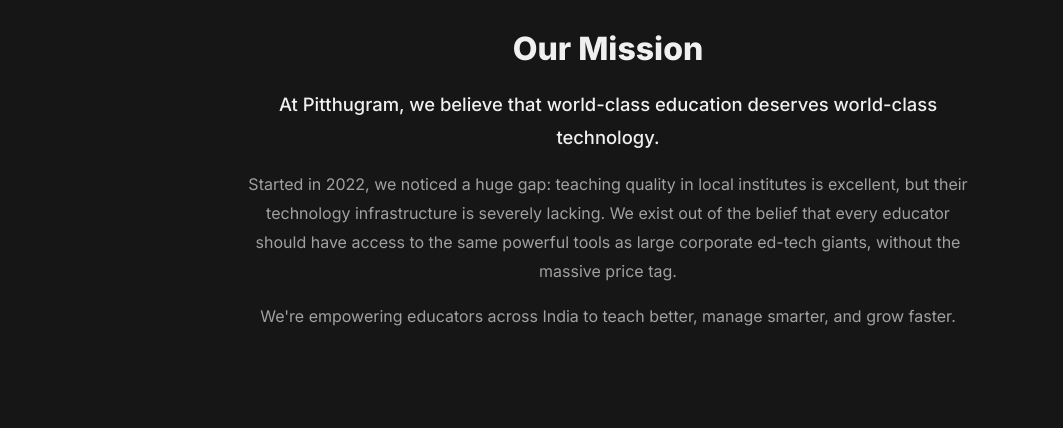
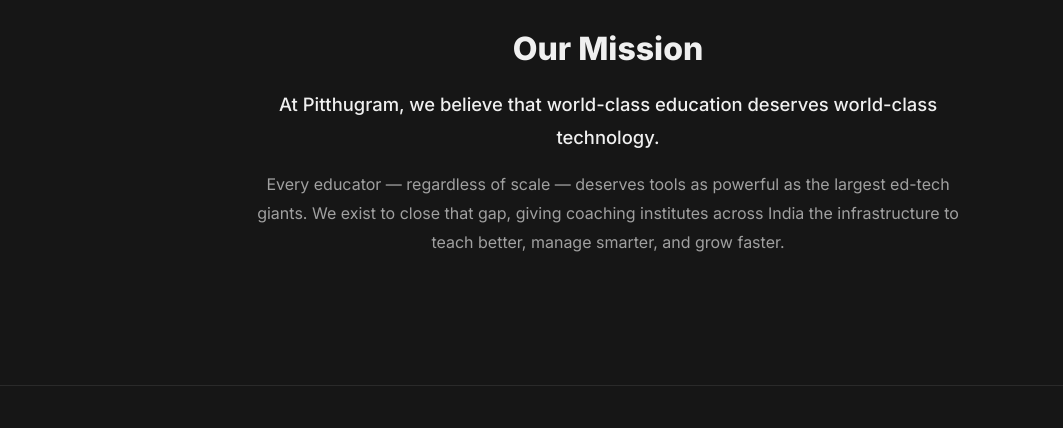
Before and after one commit to janardandel/pitthugram, a plain HTML site: page index.html in a window 1280 px wide. Shown: the part 3938-4366 px from the top of the page, without its empty margins (32-1095 px from the left). Drawn offline with Linux system fonts and the light colour scheme.

Commit message:
Refine Our Mission section copy

```diff
--- a/index.html
+++ b/index.html
@@ -309,8 +309,7 @@
         <div class="about-container text-center">
             <h2>Our Mission</h2>
             <p class="lead">At Pitthugram, we believe that world-class education deserves world-class technology.</p>
-            <p>Started in 2022, we noticed a huge gap: teaching quality in local institutes is excellent, but their technology infrastructure is severely lacking. We exist out of the belief that every educator should have access to the same powerful tools as large corporate ed-tech giants, without the massive price tag.</p>
-            <p>We're empowering educators across India to teach better, manage smarter, and grow faster.</p>
+            <p>Every educator — regardless of scale — deserves tools as powerful as the largest ed-tech giants. We exist to close that gap, giving coaching institutes across India the infrastructure to teach better, manage smarter, and grow faster.</p>
         </div>
     </div>
 </section>
```
